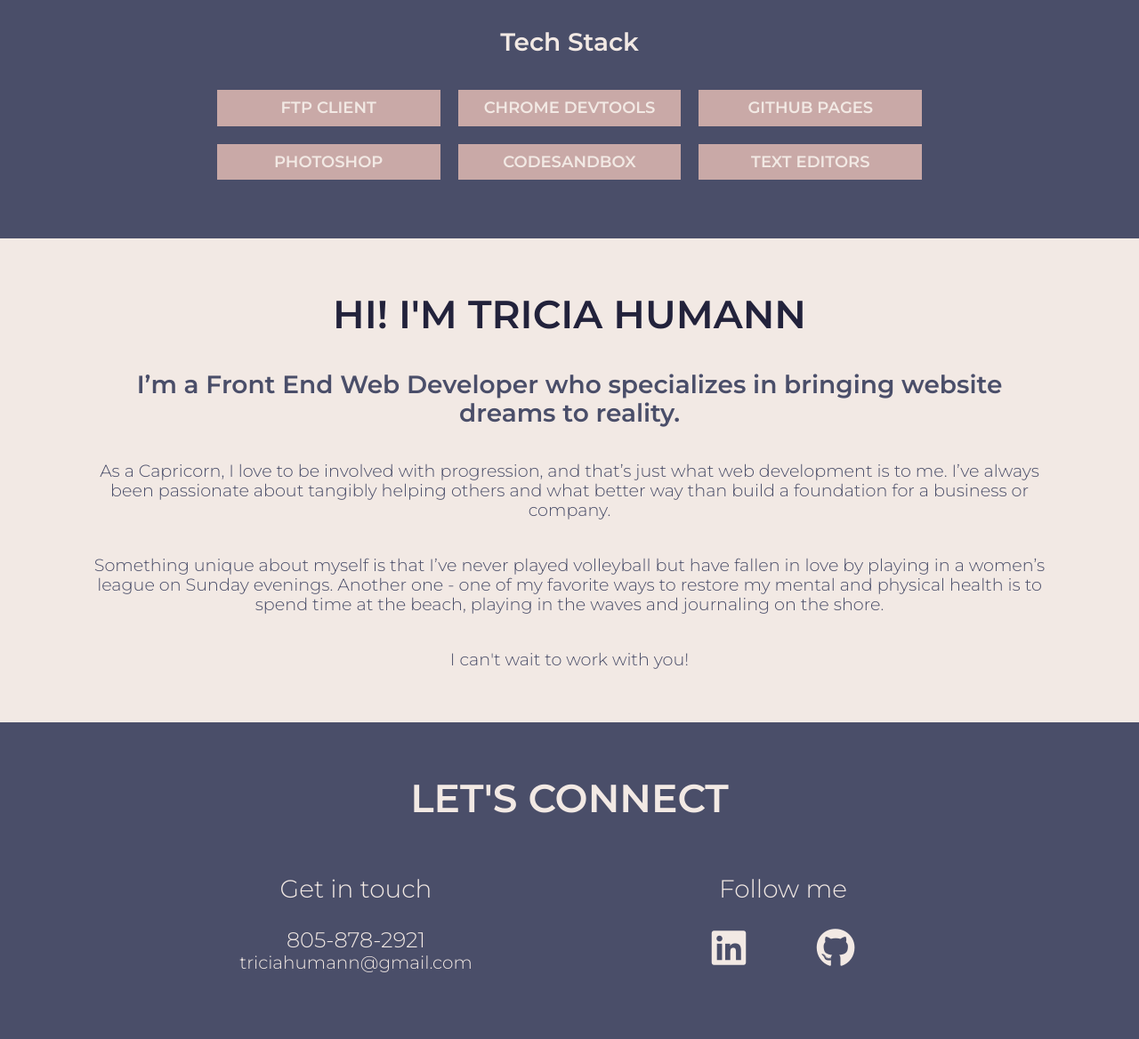
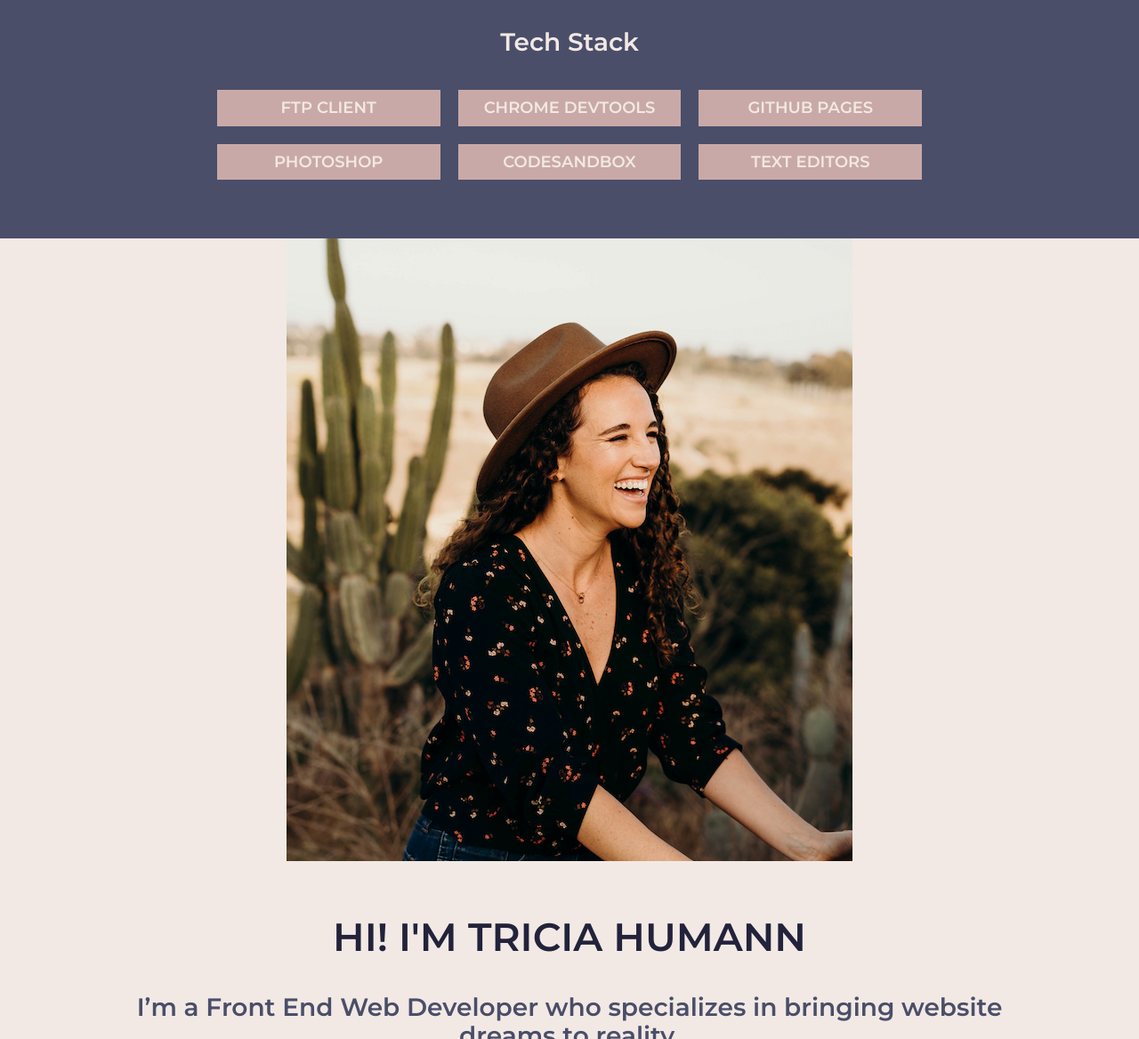
Before and after one commit to triciahumann/portfolio, a website built with Parcel: page index.html in a window 1280 px wide. Shown: the part 2828-3996 px from the top of the page at 89% size. Built offline with nearby package versions, Linux system fonts and the light colour scheme; a web font is replaced by a local one.

Commit message:
Deleted files for wireframes and added photo to about me section

```diff
--- a/index.html
+++ b/index.html
@@ -256,6 +256,11 @@
     <section id="about-me">
       <div class="content-wrapper">
         <div class="about-me-content">
+          <div class="about-me-image">
+            <figure>
+              <img src="img/tricia-photo.png" alt="Photo of Tricia Humann">
+            </figure>
+          </div>
           <h2>Hi! I'm Tricia Humann</h2>
             <h4>I’m a Front End Web Developer who specializes in bringing website dreams to reality.
             </h4>
```
Also changed, not shown: img/tricia-photo.png (added), 6 other files.
